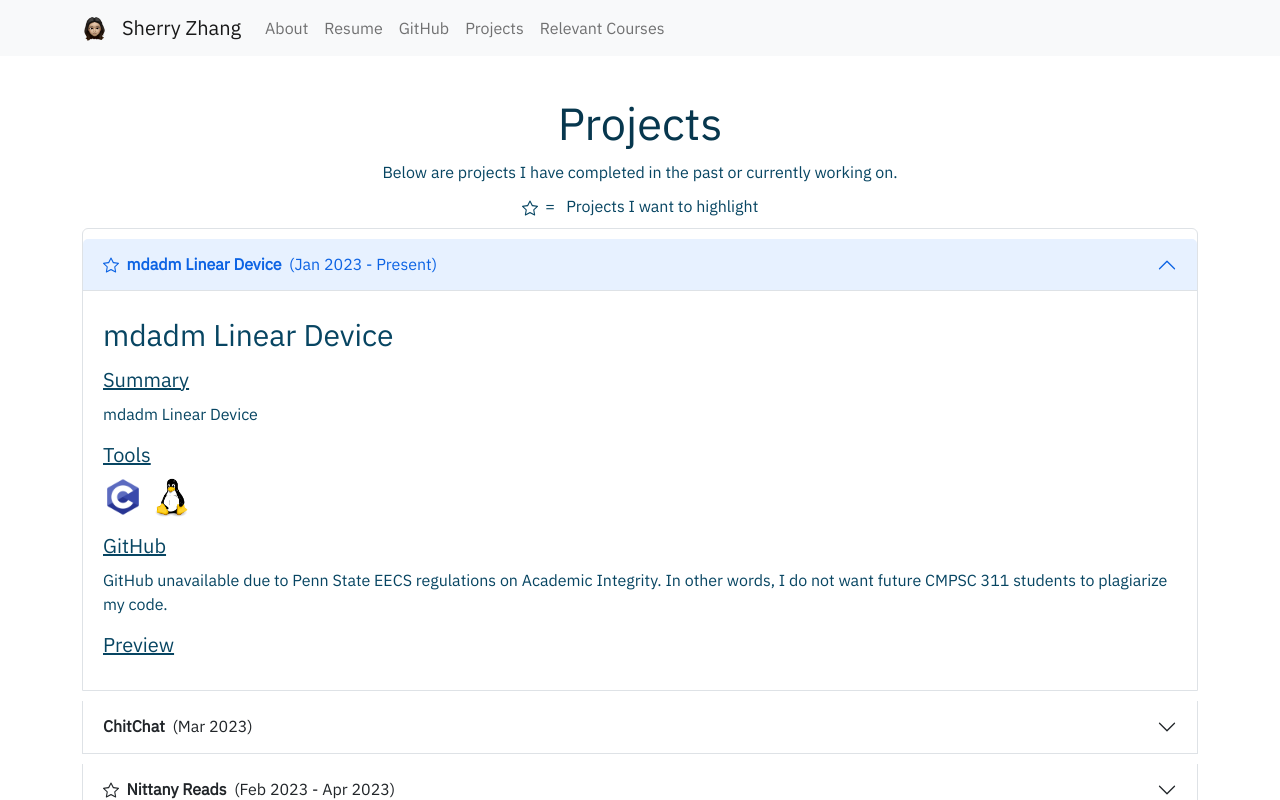
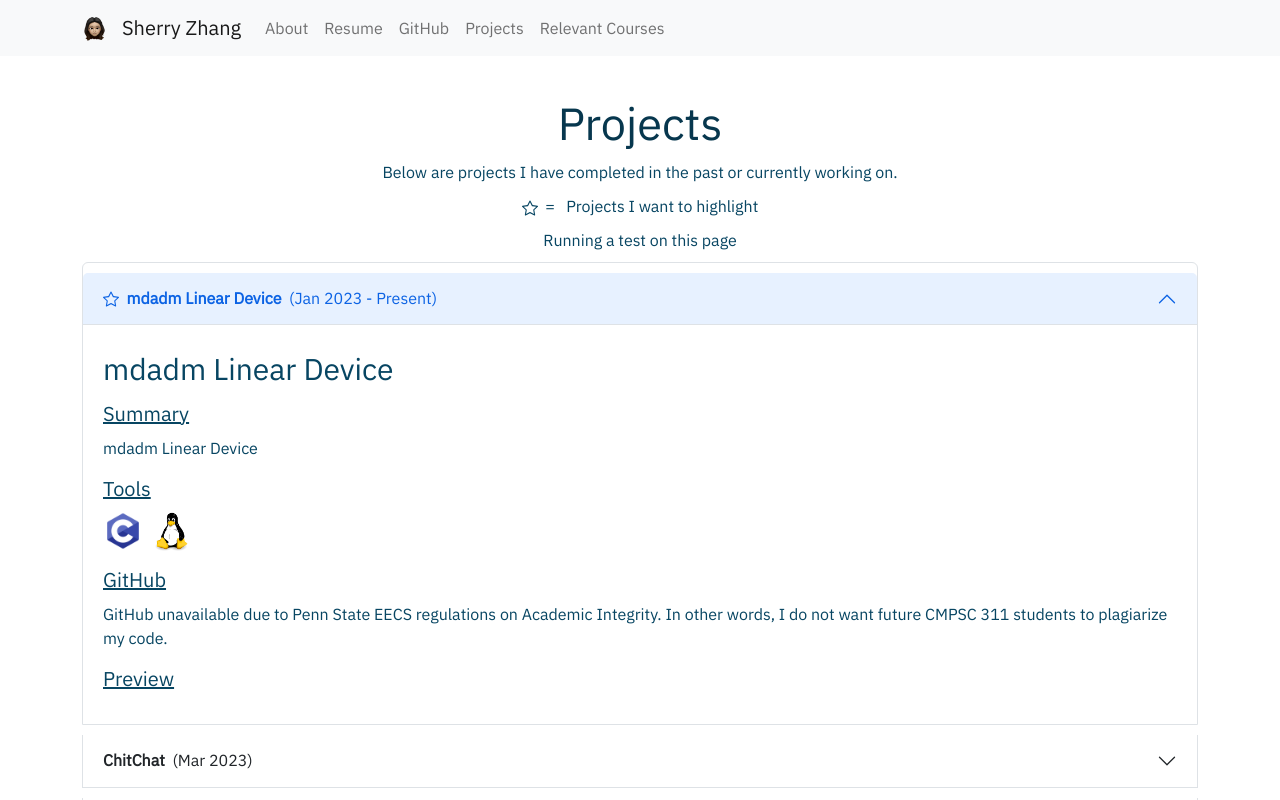
Before and after one commit to zsherry168/zsherry168.github.io, a React (Create React App) app: page /projects in a window 1280 px wide. Shown: the top 800 px of the page. Built offline with nearby package versions, Linux system fonts and the light colour scheme.

Commit message:
Test. Attempting to fix page refresh issue

```diff
--- a/src/components/Projects.js
+++ b/src/components/Projects.js
@@ -30,6 +30,9 @@ export const Projects = () => {
 						<path d="M2.866 14.85c-.078.444.36.791.746.593l4.39-2.256 4.389 2.256c.386.198.824-.149.746-.592l-.83-4.73 3.522-3.356c.33-.314.16-.888-.282-.95l-4.898-.696L8.465.792a.513.513 0 0 0-.927 0L5.354 5.12l-4.898.696c-.441.062-.612.636-.283.95l3.523 3.356-.83 4.73zm4.905-2.767-3.686 1.894.694-3.957a.565.565 0 0 0-.163-.505L1.71 6.745l4.052-.576a.525.525 0 0 0 .393-.288L8 2.223l1.847 3.658a.525.525 0 0 0 .393.288l4.052.575-2.906 2.77a.565.565 0 0 0-.163.506l.694 3.957-3.686-1.894a.503.503 0 0 0-.461 0z"/>
 					</svg>
 					&nbsp; = &nbsp; Projects I want to highlight
+				</p>
+				<p>
+					Running a test on this page
 				</p>
 				<Accordion defaultActiveKey="0">
 					<Accordion.Item eventKey="0">
```
